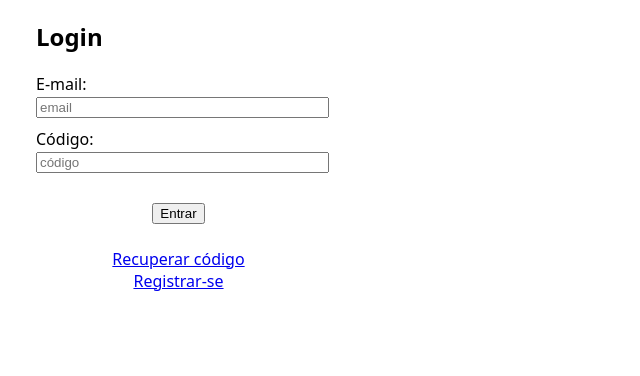
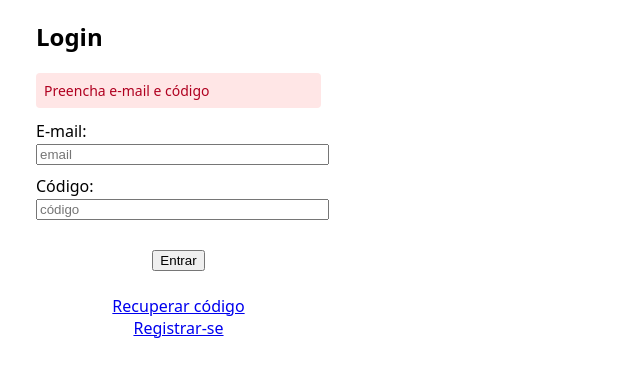
Before and after one commit to gauss-infinito/survey-app, a Next.js app in the folder frontend/: page /login in a window 1280 px wide. Both pictures are taken after a click on the button "Entrar". Shown: the top 376 px of the page, without its empty margins (0-640 px from the left). Built offline with nearby package versions, Linux system fonts and the light colour scheme; no server answers.

Commit message:
Update page.js

```diff
--- a/frontend/app/login/page.js
+++ b/frontend/app/login/page.js
@@ -8,17 +8,23 @@ export default function Login() {
   const [email, setEmail] = useState("");
   const [code, setCode] = useState("");
   const [loading, setLoading] = useState(false);
+  const [error, setError] = useState("");
 
   async function login() {
     if (!email || !code) {
-      alert("Preencha e-mail e código");
+      setError("Preencha e-mail e código");
       return;
     }
 
     try {
       setLoading(true);
+      setError(""); // limpa erro anterior
 
       const data = await loginRequest({ email, code });
+
+      if (!data?.token) {
+        throw new Error("Credenciais inválidas");
+      }
 
       localStorage.setItem("token", data.token);
 
@@ -26,7 +32,7 @@ export default function Login() {
 
     } catch (err) {
       console.error(err);
-      alert(err.message || "Erro de conexão");
+      setError(err.message || "Erro de conexão");
     } finally {
       setLoading(false);
     }
@@ -35,6 +41,22 @@ export default function Login() {
   return (
     <div style={{ width: "285px", marginLeft: "28px", fontFamily: "system-ui" }}>
       <h2>Login</h2>
+
+      {/* 🔴 mensagem de erro */}
+      {error && (
+        <div
+          style={{
+            background: "#ffe6e6",
+            color: "#b00020",
+            padding: "8px",
+            borderRadius: "4px",
+            marginBottom: "12px",
+            fontSize: "14px",
+          }}
+        >
+          {error}
+        </div>
+      )}
 
       <div>
         <label htmlFor="email">E-mail:</label><br />
```
